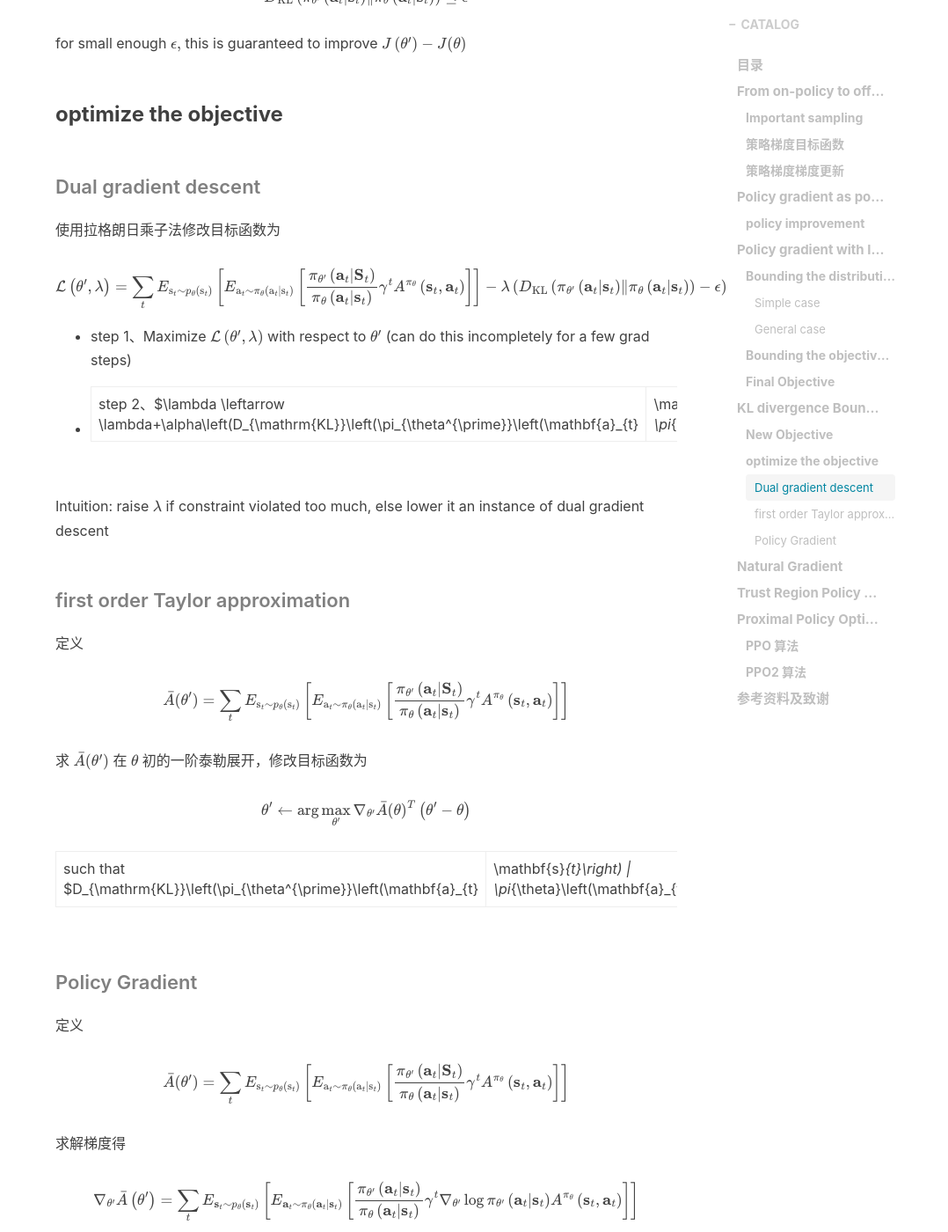
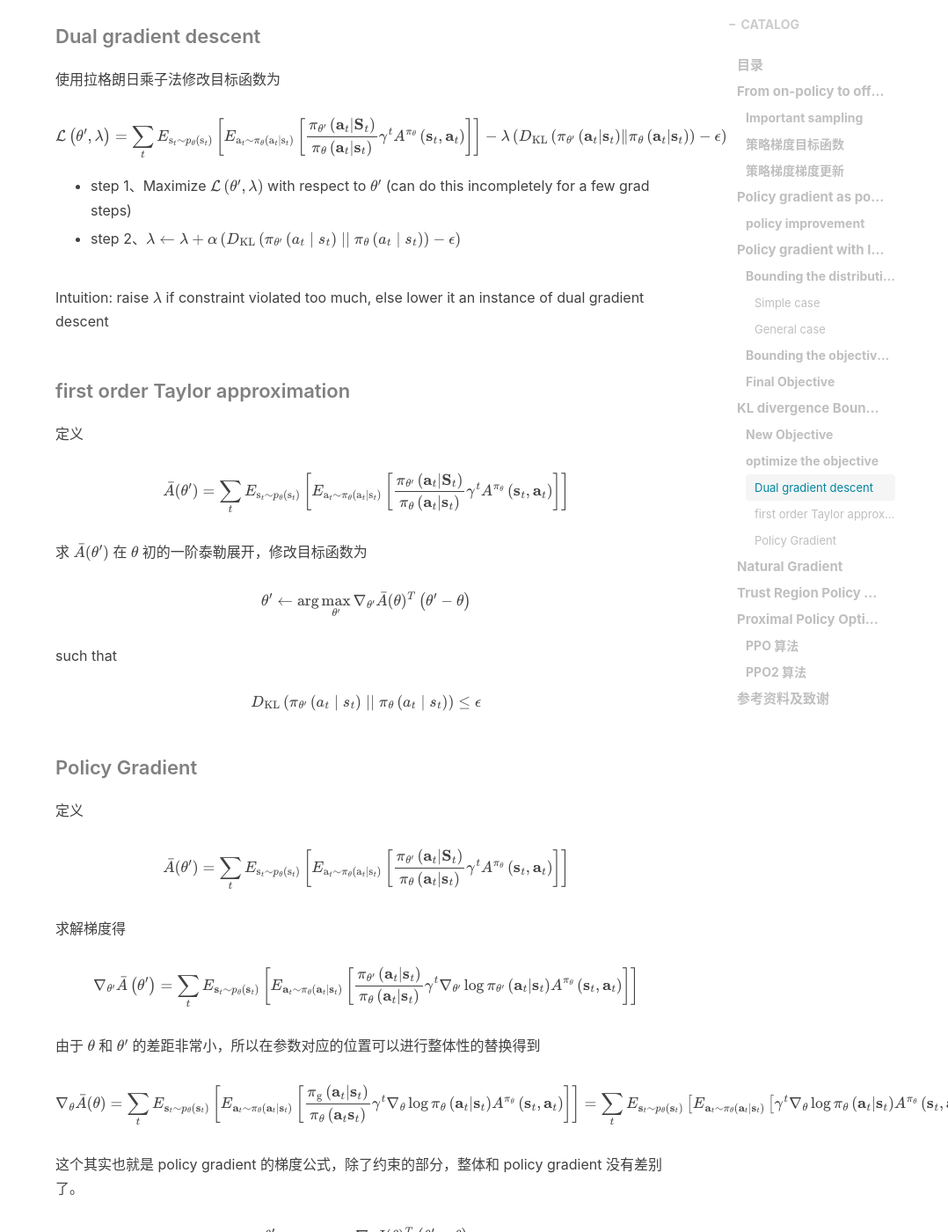
Before and after one commit to liushunyu/blog, a Jekyll site: the page built from _posts/2020-04-18-强化学习思考（11）Advanced Policy Gradient.md, in a window 1280 px wide and 1400 px high, scrolled down 7598 px. Shown: the whole window at 88% size, without its empty margins (202-1280 px from the left). Built offline with Jekyll 4.4.1, drawn with Linux system fonts in a browser that asks for light colours; nearby versions of some CDN libraries; formulas are drawn with MathJax 3; comment, search, counter and statistics services are not loaded; some of the changed text lies outside the part shown.

Commit message:
Update 2020-04-18-强化学习思考（11）Advanced Policy Gradient.md

```diff
--- a/_posts/2020-04-18-强化学习思考（11）Advanced Policy Gradient.md
+++ b/_posts/2020-04-18-强化学习思考（11）Advanced Policy Gradient.md
@@ -189,7 +189,7 @@
 
 希望证明 Claim:
 
-- $p_{\theta}\left(\mathbf{s}_{t}\right)$ is close to $p_{\theta^{\prime}}\left(\mathbf{s}_{t}\right)$ when $\pi_{\theta}$ is close to $\pi_{\theta^{\prime}}$
+- $p_{\theta}(s_{t})$ is close to $p_{\theta^{\prime}}(s_{t})$ when $\pi_{\theta}$ is close to $\pi_{\theta^{\prime}}$
 
 
 
@@ -197,7 +197,7 @@
 
 **assume**
 
-- assume $\pi_{\theta}$ is a deterministic policy $\mathbf{a}_{t}=\pi_{\theta}\left(\mathbf{s}_{t}\right)$
+- assume $\pi_{\theta}$ is a deterministic policy $a_{t}=\pi_{\theta}(s_{t})$
 - assume $\pi_{\theta^{\prime}}$ is close to $\pi_{\theta}$ if
 
 
@@ -232,7 +232,7 @@
 **assume**
 
 - assume $\pi_{\theta}$ is an arbitrary distribution
-- assume $\pi_{\theta^{\prime}}$ is close to $\pi_{\theta}$  for all $\mathbf{s}_{t}$ if
+- assume $\pi_{\theta^{\prime}}$ is close to $\pi_{\theta}$  for all $s_{t}$ if
 
 
 $$
@@ -244,7 +244,7 @@
 
 - if $\left|p_{X}(x)-p_{Y}(x)\right|=\epsilon$, exists $p(x, y)$ such that $p(x)=p_{X}(x)$ and $p(y)=p_{Y}(y)$ and $p(x=y)=1-\epsilon$
 - $\Rightarrow p_{X}(x)$ "agrees" with $p_{Y}(y)$ with probability $\epsilon$
-- $\Rightarrow \pi_{\theta^{\prime}}\left(\mathbf{a}_{t} | \mathbf{s}_{t}\right)$ takes a different action than $\pi_{\theta}\left(\mathbf{a}_{t} | \mathbf{s}_{t}\right)$ with probability at most $\epsilon$
+- $\Rightarrow \pi_{\theta^{\prime}}\left(a_{t} \mid s_{t}\right)$ takes a different action than $\pi_{\theta}\left(a_{t} \mid s_{t}\right)$ with probability at most $\epsilon$
 
 
 
@@ -259,14 +259,14 @@
 
 根据前面的证明可以得到
 
-- when $\pi_{\theta^{\prime}}$ is close to $\pi_{\theta}$  for all $\mathbf{s}_{t}$ if
+- when $\pi_{\theta^{\prime}}$ is close to $\pi_{\theta}$  for all $s_{t}$ if
 
 
 $$
 \left|\pi_{\theta^{\prime}}\left(\mathbf{a}_{t} | \mathbf{s}_{t}\right)-\pi_{\theta}\left(\mathbf{a}_{t} | \mathbf{s}_{t}\right)\right| \leq \epsilon
 $$
 
-- $p_{\theta}\left(\mathbf{s}_{t}\right)$ is close to $p_{\theta^{\prime}}\left(\mathbf{s}_{t}\right)$
+- $p_{\theta}(s_{t})$ is close to $p_{\theta^{\prime}}(s_{t})$
 
 
 $$
@@ -329,7 +329,7 @@
 $$
 
 
-- when $\pi_{\theta^{\prime}}$ is close to $\pi_{\theta}$  for all $\mathbf{s}_{t}$ if
+- when $\pi_{\theta^{\prime}}$ is close to $\pi_{\theta}$  for all $s_{t}$ if
 
 
 $$
@@ -347,7 +347,7 @@
 
 所以仍然可证明得
 
-- $p_{\theta}\left(\mathbf{s}_{t}\right)$ is close to $p_{\theta^{\prime}}\left(\mathbf{s}_{t}\right)$
+- $p_{\theta}(s_{t})$ is close to $p_{\theta^{\prime}}(s_{t})$
 
 
 
@@ -390,7 +390,7 @@
 
 - step 1、Maximize $\mathcal{L}\left(\theta^{\prime}, \lambda\right)$ with respect to $\theta^{\prime}$ (can do this incompletely for a few grad steps)
 
-- step 2、$\lambda \leftarrow \lambda+\alpha\left(D_{\mathrm{KL}}\left(\pi_{\theta^{\prime}}\left(\mathbf{a}_{t} | \mathbf{s}_{t}\right) \| \pi_{\theta}\left(\mathbf{a}_{t} | \mathbf{s}_{t}\right)\right)-\epsilon\right)$
+- step 2、$\lambda \leftarrow \lambda+\alpha\left(D_{\mathrm{KL}}\left(\pi_{\theta^{\prime}}\left(a_{t} \mid s_{t}\right) \mid\mid \pi_{\theta}\left(a_{t} \mid s_{t}\right)\right)-\epsilon\right)$
 
 
 
@@ -416,7 +416,13 @@
 $$
 
 
-such that $D_{\mathrm{KL}}\left(\pi_{\theta^{\prime}}\left(\mathbf{a}_{t} | \mathbf{s}_{t}\right) \| \pi_{\theta}\left(\mathbf{a}_{t} | \mathbf{s}_{t}\right)\right) \leq \epsilon$
+such that
+
+
+$$
+D_{\mathrm{KL}}\left(\pi_{\theta^{\prime}}\left(a_{t} \mid s_{t}\right) \mid\mid \pi_{\theta}\left(a_{t} \mid s_{t}\right)\right) \leq \epsilon
+$$
+
 
 
 
@@ -613,7 +619,7 @@
 
 
 
-这种方法可以有效约束 $\theta$ 不能与 $\theta′$ 差别过大，比如因为是最大化目标函数，所以当 $A>0$ 时则会一直更新增大 $\frac{p_{\theta}\left(a_{t} | s_{t}\right)}{p_{\theta^{k}}\left(a_{t} | s_{t}\right)}$ 的值，当增大到 $\frac{p_{\theta}\left(a_{t} | s_{t}\right)}{p_{\theta^{k}}\left(a_{t} | s_{t}\right)} > 1+\varepsilon$ 时目标函数不再变化便不再增大。而当 $A<0$ 时则会一直更新减小 $\frac{p_{\theta}\left(a_{t} | s_{t}\right)}{p_{\theta^{k}}\left(a_{t} | s_{t}\right)}$ 的值，当减小到 $\frac{p_{\theta}\left(a_{t} | s_{t}\right)}{p_{\theta^{k}}\left(a_{t} | s_{t}\right)} < 1-\varepsilon$ 时目标函数不再变化便不再减小。
+这种方法可以有效约束 $\theta$ 不能与 $\theta′$ 差别过大，比如因为是最大化目标函数，所以当 $A>0$ 时则会一直更新增大 $\frac{p_{\theta}\left(a_{t} \mid s_{t}\right)}{p_{\theta^{k}}\left(a_{t} \mid s_{t}\right)}$ 的值，当增大到 $\frac{p_{\theta}\left(a_{t} \mid s_{t}\right)}{p_{\theta^{k}}\left(a_{t} \mid s_{t}\right)} > 1+\varepsilon$ 时目标函数不再变化便不再增大。而当 $A<0$ 时则会一直更新减小 $\frac{p_{\theta}\left(a_{t} \mid s_{t}\right)}{p_{\theta^{k}}\left(a_{t} \mid s_{t}\right)}$ 的值，当减小到 $\frac{p_{\theta}\left(a_{t} \mid s_{t}\right)}{p_{\theta^{k}}\left(a_{t} \mid s_{t}\right)} < 1-\varepsilon$ 时目标函数不再变化便不再减小。
 
 
 
```
Also changed, not shown: other parts of _posts/2020-04-18-强化学习思考（11）Advanced Policy Gradient.md (+1 -1 lines).
